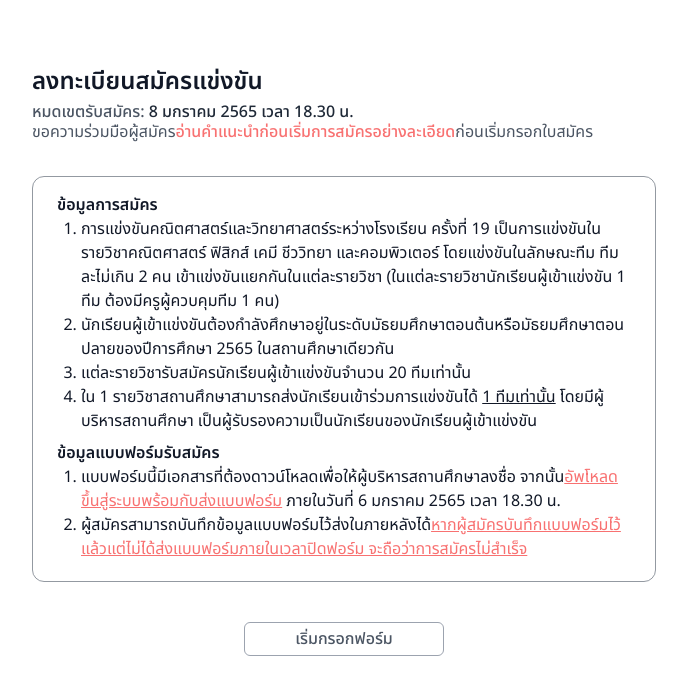
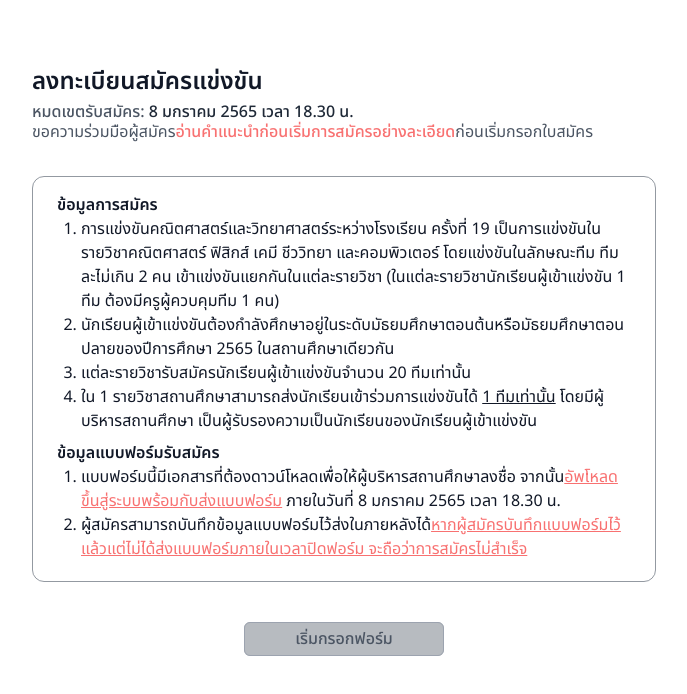
Before and after one commit to pr1gram/TUMSO-website, a Next.js app: page /register in a window 1280 px wide. Shown: the top 694 px of the page, without its empty margins (296-983 px from the left). Built offline with nearby package versions, Linux system fonts and the light colour scheme; no server answers.

Commit message:
fix: disable the system

```diff
--- a/src/components/buttons/animated/illuminated.tsx
+++ b/src/components/buttons/animated/illuminated.tsx
@@ -1,3 +1,4 @@
+import classnames from "classnames"
 import { motion } from "framer-motion"
 import type { FC } from "react"
 import { useState } from "react"
@@ -6,11 +7,13 @@ export const IlluminateButton: FC<{
   children: any
   action: () => void
   width?: number
-}> = ({ children, action, width = 200 }) => {
+  disabled?: boolean
+}> = ({ children, action, width = 200, disabled }) => {
   const [hover, setHover] = useState(false)
   return (
     <div
       onMouseEnter={() => {
+        if (disabled) return
         setHover(true)
       }}
       onMouseLeave={() => {
@@ -18,7 +21,10 @@ export const IlluminateButton: FC<{
       }}
       onClick={action}
       style={{ width: `${width}px` }}
-      className="relative flex h-[34px] cursor-pointer items-center justify-center rounded-md border border-gray-400 font-medium text-gray-600"
+      className={classnames(
+        "relative flex h-[34px] items-center justify-center rounded-md border border-gray-400 font-medium text-gray-600",
+        !disabled ? "cursor-pointer" : "cursor-not-allowed"
+      )}
     >
       <motion.div
         initial={{ clipPath: "inset(0 100% 100% 0)" }}
--- a/src/components/sections/register/LandingSection.tsx
+++ b/src/components/sections/register/LandingSection.tsx
@@ -47,7 +47,7 @@ export const LandingSection = () => {
               <span className="text-red-400 underline">
                 อัพโหลดขึ้นสู่ระบบพร้อมกับส่งแบบฟอร์ม
               </span>{" "}
-              ภายในวันที่ 6 มกราคม 2565 เวลา 18.30 น.
+              ภายในวันที่ 8 มกราคม 2565 เวลา 18.30 น.
             </li>
             <li>
               ผู้สมัครสามารถบันทึกข้อมูลแบบฟอร์มไว้ส่งในภายหลังได้
@@ -82,17 +82,20 @@ export const LandingSection = () => {
                 }}
               />
             ) : (
+              <div className="rounded-md bg-gray-600 bg-opacity-40">
                 <IlluminateButton
+                  disabled={true}
                   action={() => {
-                  if (user.isLoggedIn()) {
-                    section.set("student")
-                    return
-                  }
-                  setShowLogin(true)
+                    // if (user.isLoggedIn()) {
+                    //   section.set("student")
+                    //   return
+                    // }
+                    // setShowLogin(true)
                   }}
                 >
                   <span>เริ่มกรอกฟอร์ม</span>
                 </IlluminateButton>
+              </div>
             )}
           </motion.div>
         </AnimatePresence>
```
Lines whose indentation alone changed are shown as unchanged.
